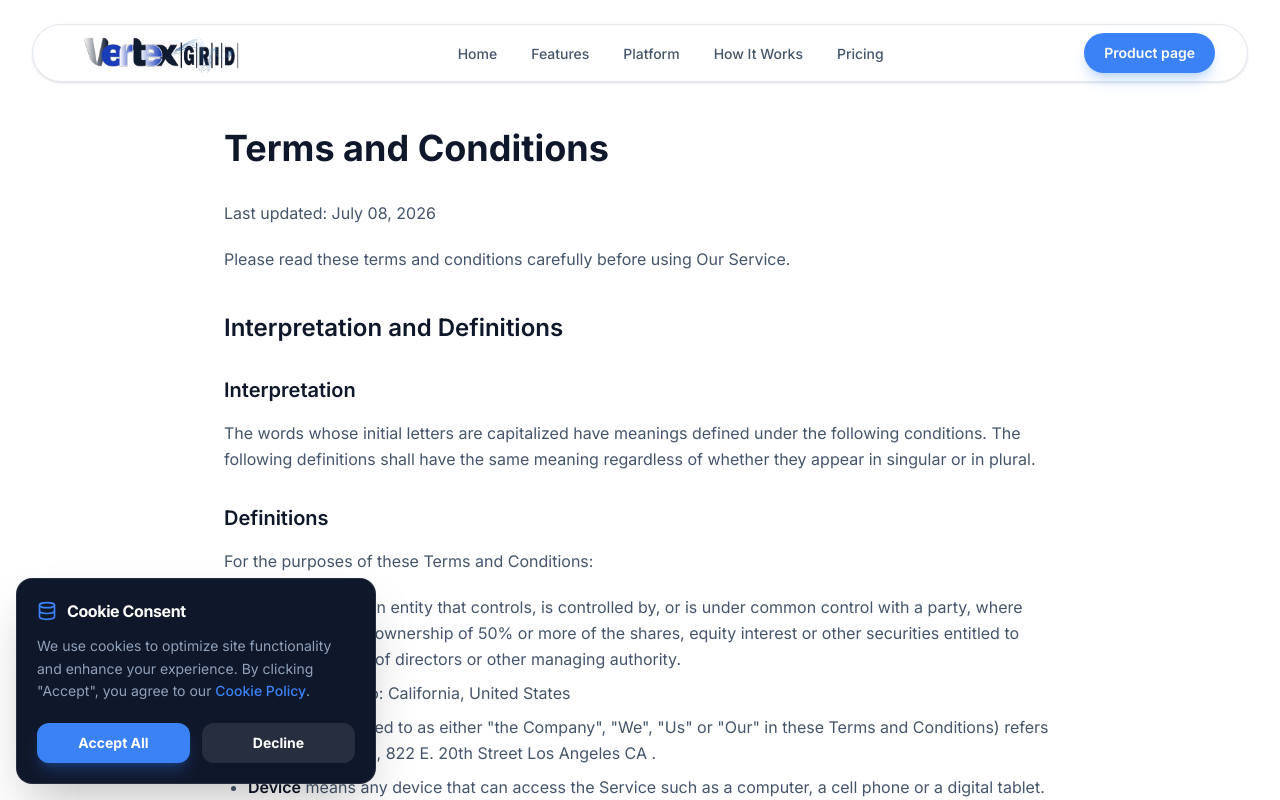
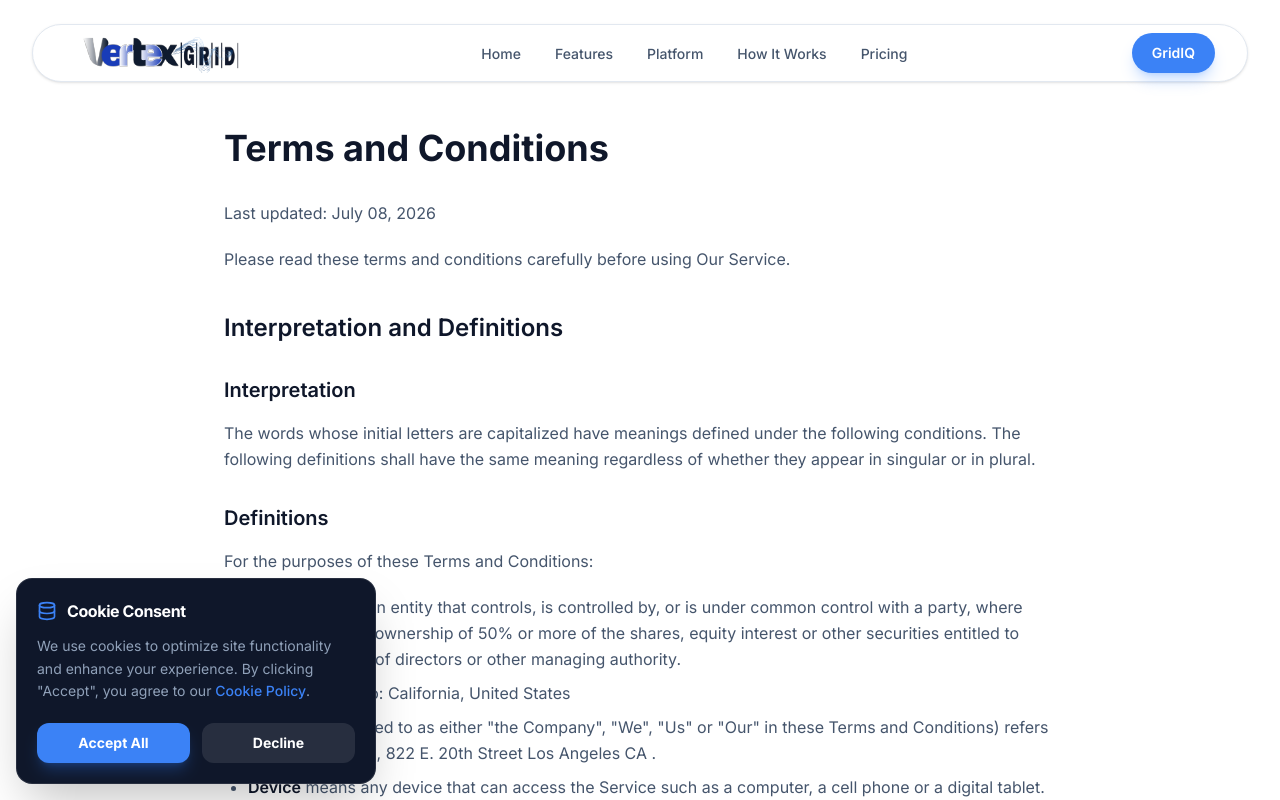
Before and after one commit to theebiga26/1st_Domain, a React (Vite) app: page /terms in a window 1280 px wide. Shown: the top 800 px of the page. Built offline with nearby package versions, Linux system fonts and the light colour scheme.

Commit message:
update header

```diff
--- a/src/components/Footer.tsx
+++ b/src/components/Footer.tsx
@@ -34,7 +34,7 @@ const socials = [
   },
   {
     label: 'LinkedIn',
-    href: '#',
+    href: 'https://www.linkedin.com/company/vertexgrid/',
     svg: (
       <svg className="w-4 h-4" fill="currentColor" viewBox="0 0 24 24">
         <path d="M20.447 20.452h-3.554v-5.569c0-1.328-.027-3.037-1.852-3.037-1.853 0-2.136 1.445-2.136 2.939v5.667H9.351V9h3.414v1.561h.046c.477-.9 1.637-1.85 3.37-1.85 3.601 0 4.267 2.37 4.267 5.455v6.286zM5.337 7.433a2.062 2.062 0 01-2.063-2.065 2.064 2.064 0 112.063 2.065zm1.782 13.019H3.555V9h3.564v11.452zM22.225 0H1.771C.792 0 0 .774 0 1.729v20.542C0 23.227.792 24 1.771 24h20.451C23.2 24 24 23.227 24 22.271V1.729C24 .774 23.2 0 22.222 0h.003z" />
--- a/src/components/Header.tsx
+++ b/src/components/Header.tsx
@@ -121,7 +121,7 @@ export default function Header() {
                   : 'bg-[#0F172A] text-white hover:bg-[#0F172A]/90'
               }`}
             >
-              Product page
+              GridIQ
             </Link>
           </div>
 
@@ -171,7 +171,7 @@ export default function Header() {
                   onClick={() => setMobileMenuOpen(false)}
                   className="w-full text-center py-3 px-4 bg-[#0F172A] text-white rounded-xl text-sm font-semibold flex items-center justify-center gap-1.5 shadow-sm hover:bg-[#0F172A]/90"
                 >
-                  Product page
+                  GridIQ
                 </Link>
               </div>
             </div>
```
